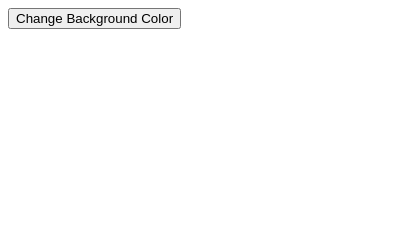
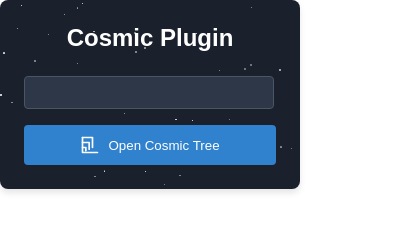
Before and after one commit to Menma2021/Noddy, a browser extension: page plugin/popup.html in a window 400 px wide. Drawn offline with Linux system fonts and the light colour scheme.

Commit message:
change plugin

```diff
--- /dev/null
+++ b/plugin/popup.css
@@ -0,0 +1,90 @@
+body, html {
+  margin: 0;
+  padding: 0;
+
+  width: 300px;
+  font-family: Arial, sans-serif;
+  display: flex;
+  justify-content: center;
+  align-items: center;
+  background-color: #e3cccc00;
+}
+.plugin-container {
+  position: relative;
+  background-color: #1a202c;
+  border-radius: 8px;
+  padding: 24px;
+  width: 100%;
+  max-width: 320px;
+  box-shadow: 0 4px 6px rgba(0, 0, 0, 0.1);
+  overflow: hidden;
+}
+.starfield {
+  position: absolute;
+  top: 0;
+  left: 0;
+  width: 100%;
+  height: 100%;
+  pointer-events: none;
+}
+.star {
+  position: absolute;
+  background-color: white;
+  border-radius: 50%;
+  animation: twinkle 3s infinite;
+}
+@keyframes twinkle {
+  0%, 100% { opacity: 0.5; }
+  50% { opacity: 1; }
+}
+h2 {
+  color: white;
+  text-align: center;
+  margin-top: 0;
+  margin-bottom: 24px;
+  position: relative;
+  z-index: 1;
+}
+label {
+  display: block;
+  color: #e2e8f0;
+  margin-bottom: 8px;
+  font-size: 14px;
+  position: relative;
+  z-index: 1;
+}
+#selected_text {
+  width: 92%;
+  padding: 8px;
+  background-color: #2d3748;
+  color: white;
+  border: 1px solid #4a5568;
+  border-radius: 4px;
+  margin-bottom: 16px;
+  position: relative;
+  z-index: 1;
+  display: flex;
+  align-items: center;
+  justify-content: center;
+}
+button {
+  width: 100%;
+  padding: 10px;
+  background-color: #3182ce;
+  color: white;
+  border: none;
+  border-radius: 4px;
+  cursor: pointer;
+  transition: background-color 0.3s;
+  display: flex;
+  align-items: center;
+  justify-content: center;
+  position: relative;
+  z-index: 1;
+}
+button:hover {
+  background-color: #2c5282;
+}
+button svg {
+  margin-right: 8px;
+}
--- a/plugin/popup.html
+++ b/plugin/popup.html
@@ -1,10 +1,50 @@
 <!DOCTYPE html>
-<html>
-  <head>
-    <title>My Extension</title>
-  </head>
-  <body>
-    <button id="changeColor">Change Background Color</button>
+<html lang="en">
+<head>
+    <meta charset="UTF-8">
+    <meta name="viewport" content="width=device-width, initial-scale=1.0">
+    <title>Cosmic Plugin Interface</title>
+    <link rel="stylesheet" href="popup.css">
+</head>
+<body>
+    <div class="plugin-container">
+        <div class="starfield" id="starfield"></div>
+        <h2>Cosmic Plugin</h2>
+        <label for="key-select" id="title"></label>
+        <input type="text" id="selected_text">
+        <button id="open_webpage">
+            <svg xmlns="http://www.w3.org/2000/svg" width="20" height="20" viewBox="0 0 24 24" fill="none" stroke="currentColor" stroke-width="2" stroke-linecap="round" stroke-linejoin="round">
+                <path d="M3 3v18h18"/>
+                <path d="M3 15h4v4"/>
+                <path d="M3 9h8v8"/>
+                <path d="M3 3h12v12"/>
+            </svg>
+            Open Cosmic Tree
+        </button>
+    </div>
+
+    <script>
+        function createStars() {
+            const starfield = document.getElementById('starfield');
+            const starCount = 50;
+            const minSize = 1;
+            const maxSize = 2;
+
+            for (let i = 0; i < starCount; i++) {
+                const star = document.createElement('div');
+                star.className = 'star';
+                const size = Math.random() * (maxSize - minSize) + minSize;
+                star.style.width = `${size}px`;
+                star.style.height = `${size}px`;
+                star.style.left = `${Math.random() * 100}%`;
+                star.style.top = `${Math.random() * 100}%`;
+                star.style.animationDuration = `${Math.random() * 2 + 1}s`;
+                starfield.appendChild(star);
+            }
+        }
+
+        createStars();
+    </script>
     <script src="popup.js"></script>
-  </body>
+</body>
 </html>
--- a/plugin/popup.js
+++ b/plugin/popup.js
@@ -1,8 +1,9 @@
 let popupData = '';
 
-document.getElementById("changeColor").addEventListener("click", () => {
+document.getElementById("open_webpage").addEventListener("click", () => {
   // Get the URL of index.html
-  const indexUrl = chrome.runtime.getURL('webpage/index.html?data=' + popupData);
+  const selected_text = document.getElementById("selected_text").value;
+  const indexUrl = chrome.runtime.getURL('webpage/index.html?data=' + selected_text);
   // Open index.html in a new tab
   chrome.tabs.create({ url: indexUrl });
 });
@@ -10,7 +11,8 @@ chrome.runtime.onMessage.addListener((message, sender, sendResponse) => {
   if (message.type === 'popup_data') {
     console.log('Data received in popup:', message.data);
     popupData = message.data;
+    document.getElementById("title").textContent = "Select Key";
+    document.getElementById("selected_text").value = popupData;
     // Display data in popup
-
   }
 });
```
